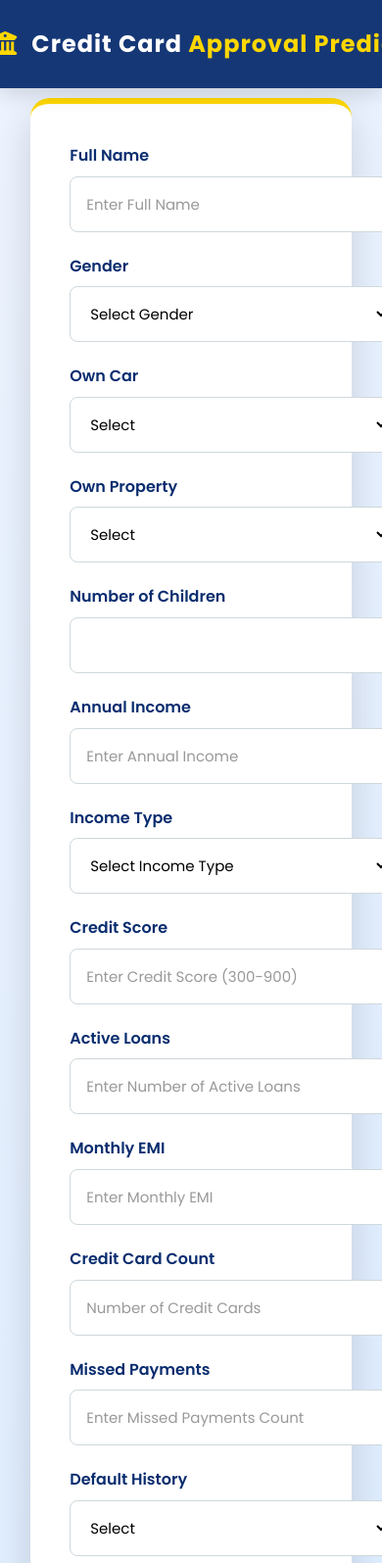
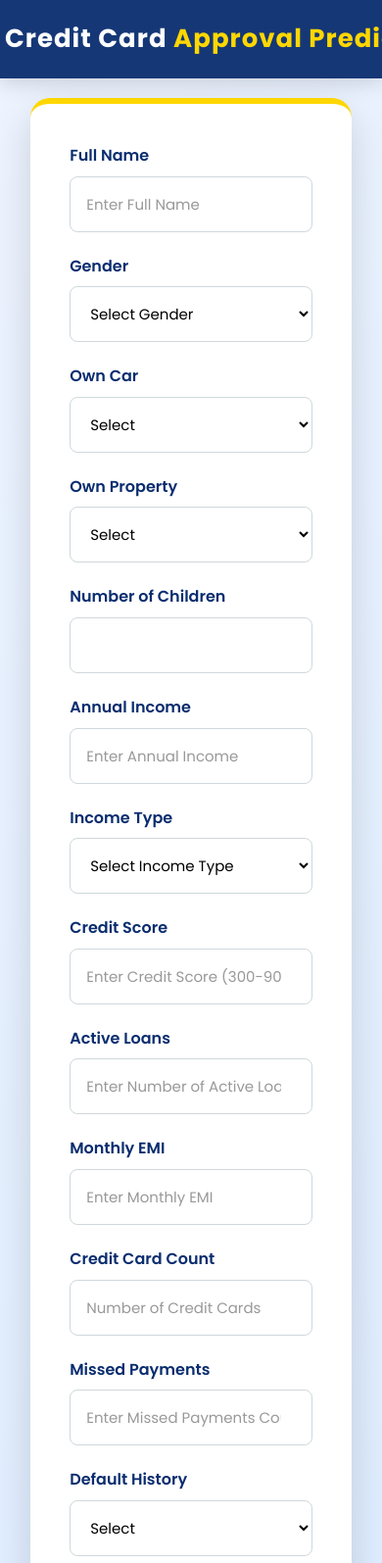
Before and after one commit to radhakrishnabandaru8-spec/Credit-card-approval-prediction, a Flask app: page /prediction in a window 390 px wide. Shown: the top 1595 px of the page at 98% size. Run offline with Flask 3, Linux system fonts and the light colour scheme; parts of the project's set-up code (start-up, migrations or seed data) failed here and were passed over.

Commit message:
Made website responsive for mobile

```diff
--- a/static/css/style.css
+++ b/static/css/style.css
@@ -1150,3 +1150,85 @@ footer hr{
     gap:20px;
     margin-top:35px;
 }
+@media (max-width: 768px) {
+
+    .navbar{
+        flex-direction: column;
+        padding:15px;
+    }
+
+    .logo{
+        width:100%;
+        justify-content:center;
+        text-align:center;
+    }
+
+    .logo h2{
+        font-size:26px;
+    }
+
+    .nav-links{
+        margin-top:15px;
+        flex-wrap:wrap;
+        justify-content:center;
+        gap:15px;
+    }
+
+    .hero{
+        flex-direction:column;
+        padding:40px 20px;
+        text-align:center;
+    }
+
+    .hero-content h1{
+        font-size:36px;
+    }
+
+    .hero-content p{
+        font-size:16px;
+    }
+
+    .hero-image img{
+        width:250px;
+        margin-top:25px;
+    }
+
+    .about-container,
+    .feature-container,
+    .stats-container{
+        grid-template-columns:1fr;
+    }
+
+    .form-container form{
+        grid-template-columns:1fr;
+    }
+
+    .input-box{
+        width:100%;
+    }
+
+    input,
+    select,
+    textarea{
+        width:100%;
+        box-sizing:border-box;
+    }
+
+    .predict-btn{
+        width:100%;
+    }
+
+    .container{
+        width:95%;
+        padding:20px;
+    }
+
+    .result-box{
+        width:100%;
+    }
+
+    footer{
+        text-align:center;
+    }
+
+}
```
